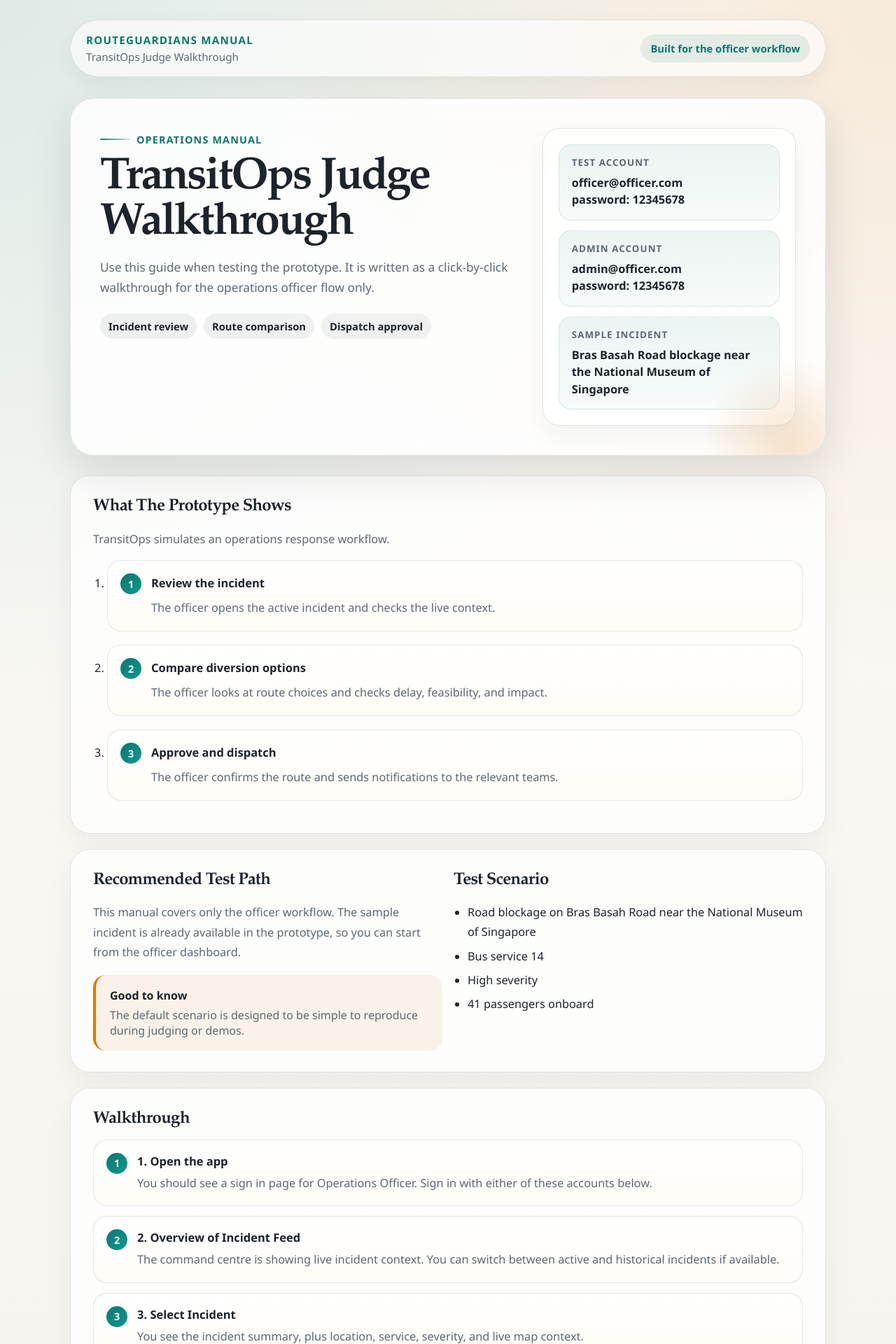
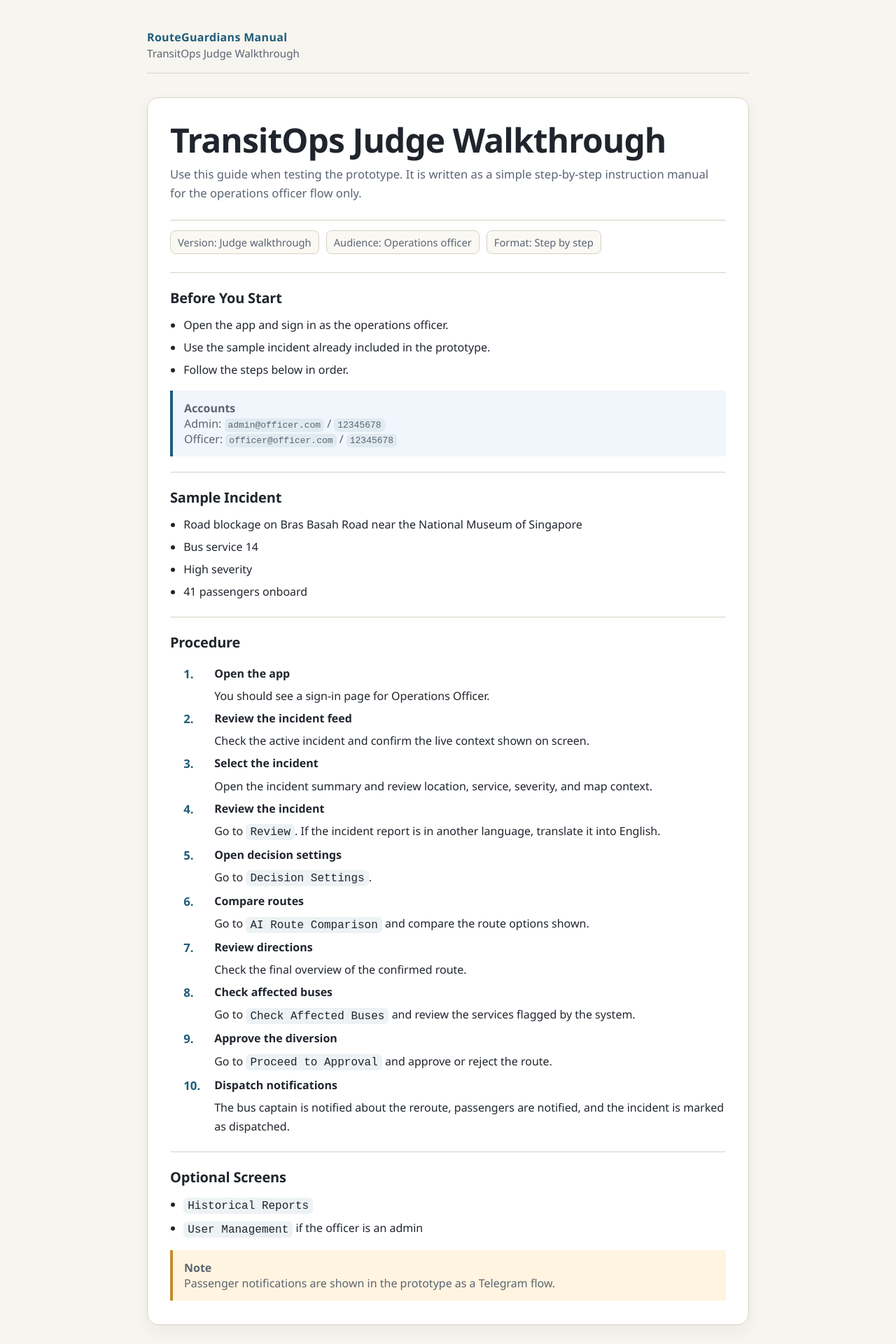
Before and after one commit to ZengZixuan05/RouteGuardians-Manual, a Jekyll site: the page built from index.md, in a window 1280 px wide. Shown: the top 1920 px of the page at 70% size. Built offline with Jekyll 4.4.1, drawn with Linux system fonts in a browser that asks for light colours; some of the changed text lies outside the part shown.

Commit message:
Simplify manual layout

```diff
--- a/_layouts/default.html
+++ b/_layouts/default.html
@@ -7,15 +7,14 @@
     <meta name="description" content="{{ page.description | default: site.description }}" />
     <style>
       :root {
-        --bg: #f4f1ea;
-        --panel: rgba(255, 255, 255, 0.82);
-        --panel-border: rgba(34, 43, 54, 0.12);
-        --text: #1d232b;
-        --muted: #5c6773;
-        --accent: #0f766e;
-        --accent-2: #d97706;
-        --shadow: 0 24px 60px rgba(18, 26, 33, 0.12);
-        --radius: 28px;
+        --bg: #f7f5ef;
+        --paper: #ffffff;
+        --border: #d8d2c5;
+        --text: #20252d;
+        --muted: #5b6472;
+        --accent: #1f5d7a;
+        --note: #f0f6fb;
+        --warn: #fff4df;
       }
 
       * {
@@ -28,12 +27,9 @@
 
       body {
         margin: 0;
-        font-family: "Avenir Next", "Aptos", "Segoe UI", system-ui, -apple-system, BlinkMacSystemFont, sans-serif;
+        font-family: "Aptos", "Segoe UI", system-ui, -apple-system, BlinkMacSystemFont, sans-serif;
         color: var(--text);
-        background:
-          radial-gradient(circle at top left, rgba(15, 118, 110, 0.12), transparent 30%),
-          radial-gradient(circle at top right, rgba(217, 119, 6, 0.12), transparent 28%),
-          linear-gradient(180deg, #fbfaf7 0%, var(--bg) 100%);
+        background: var(--bg);
       }
 
       a {
@@ -41,7 +37,7 @@
       }
 
       .shell {
-        max-width: 1120px;
+        max-width: 900px;
         margin: 0 auto;
         padding: 28px 20px 72px;
       }
@@ -51,25 +47,20 @@
         justify-content: space-between;
         align-items: center;
         gap: 16px;
-        padding: 18px 22px;
-        border: 1px solid var(--panel-border);
-        border-radius: 999px;
-        background: rgba(255, 255, 255, 0.6);
-        backdrop-filter: blur(16px);
-        box-shadow: 0 10px 30px rgba(18, 26, 33, 0.06);
-        margin-bottom: 30px;
+        padding: 14px 0 18px;
+        border-bottom: 1px solid var(--border);
+        margin-bottom: 34px;
       }
 
       .brand {
         display: flex;
         flex-direction: column;
-        gap: 4px;
+        gap: 2px;
       }
 
       .brand strong {
-        font-size: 0.95rem;
-        letter-spacing: 0.08em;
-        text-transform: uppercase;
+        font-size: 1rem;
+        letter-spacing: 0.02em;
         color: var(--accent);
       }
 
@@ -78,142 +69,69 @@
         font-size: 0.95rem;
       }
 
-      .pill {
-        display: inline-flex;
-        align-items: center;
-        gap: 8px;
-        border-radius: 999px;
-        padding: 10px 14px;
-        background: rgba(15, 118, 110, 0.1);
-        color: var(--accent);
-        font-size: 0.92rem;
-        font-weight: 600;
-        white-space: nowrap;
+      code {
+        padding: 0.16em 0.38em;
+        border-radius: 6px;
+        background: rgba(31, 93, 122, 0.08);
       }
 
-      .hero {
-        position: relative;
-        overflow: hidden;
-        border: 1px solid var(--panel-border);
-        border-radius: calc(var(--radius) + 6px);
-        background: var(--panel);
-        backdrop-filter: blur(18px);
-        box-shadow: var(--shadow);
-        padding: 42px;
-        margin-bottom: 28px;
-      }
-
-      .hero::after {
-        content: "";
-        position: absolute;
-        inset: auto -80px -120px auto;
-        width: 260px;
-        height: 260px;
-        border-radius: 50%;
-        background: radial-gradient(circle, rgba(217, 119, 6, 0.2), transparent 70%);
-        pointer-events: none;
-      }
-
-      .hero-grid {
-        display: grid;
-        grid-template-columns: minmax(0, 1.5fr) minmax(290px, 0.9fr);
-        gap: 28px;
-        align-items: start;
-      }
-
-      .eyebrow {
-        display: inline-flex;
-        align-items: center;
-        gap: 10px;
-        font-size: 0.9rem;
-        font-weight: 700;
-        letter-spacing: 0.08em;
-        text-transform: uppercase;
-        color: var(--accent);
-        margin-bottom: 14px;
-      }
-
-      .eyebrow::before {
-        content: "";
-        width: 42px;
-        height: 2px;
-        background: linear-gradient(90deg, var(--accent), rgba(15, 118, 110, 0.2));
-        border-radius: 999px;
+      main {
+        background: var(--paper);
+        border: 1px solid var(--border);
+        border-radius: 16px;
+        padding: 34px 32px;
+        box-shadow: 0 10px 24px rgba(32, 37, 45, 0.05);
       }
 
       h1 {
-        margin: 0 0 14px;
-        font-family: "Iowan Old Style", "Palatino Linotype", Georgia, serif;
-        font-weight: 700;
-        font-size: clamp(2.4rem, 5vw, 4.3rem);
-        line-height: 1.02;
-        letter-spacing: -0.04em;
+        margin: 0 0 8px;
+        font-size: clamp(2rem, 4vw, 3rem);
+        line-height: 1.1;
+        letter-spacing: -0.02em;
       }
 
-      .lead {
-        margin: 0;
-        font-size: 1.08rem;
-        line-height: 1.7;
+      .subtitle {
+        margin: 0 0 24px;
         color: var(--muted);
-        max-width: 68ch;
+        font-size: 1.04rem;
+        line-height: 1.65;
       }
 
-      .card {
-        border: 1px solid var(--panel-border);
-        border-radius: 24px;
-        background: rgba(255, 255, 255, 0.78);
-        box-shadow: 0 14px 30px rgba(18, 26, 33, 0.05);
-        padding: 22px;
+      .manual-meta {
+        display: flex;
+        flex-wrap: wrap;
+        gap: 10px;
+        margin-bottom: 26px;
+        padding: 14px 0 0;
+        border-top: 1px solid var(--border);
       }
 
-      .quickfacts {
-        display: grid;
-        gap: 14px;
-      }
-
-      .quickfact {
-        padding: 16px 18px;
-        border-radius: 18px;
-        background: linear-gradient(180deg, rgba(15, 118, 110, 0.08), rgba(15, 118, 110, 0.03));
-        border: 1px solid rgba(15, 118, 110, 0.12);
-      }
-
-      .quickfact small {
-        display: block;
-        text-transform: uppercase;
-        letter-spacing: 0.08em;
-        font-weight: 700;
+      .meta {
+        display: inline-block;
+        padding: 6px 10px;
+        border: 1px solid var(--border);
+        border-radius: 8px;
+        background: #faf8f3;
+        font-size: 0.92rem;
         color: var(--muted);
-        margin-bottom: 8px;
-      }
-
-      .quickfact strong {
-        display: block;
-        font-size: 1.02rem;
-        line-height: 1.5;
       }
 
       .section {
+        padding-top: 22px;
         margin-top: 22px;
-        padding: 30px 32px;
-        border-radius: var(--radius);
-        border: 1px solid var(--panel-border);
-        background: rgba(255, 255, 255, 0.74);
-        box-shadow: 0 16px 40px rgba(18, 26, 33, 0.05);
+        border-top: 1px solid var(--border);
       }
 
       .section h2 {
-        margin: 0 0 14px;
-        font-family: "Iowan Old Style", "Palatino Linotype", Georgia, serif;
-        font-weight: 700;
-        font-size: 1.5rem;
-        letter-spacing: -0.03em;
+        margin: 0 0 12px;
+        font-size: 1.25rem;
+        letter-spacing: -0.01em;
       }
 
       .section p,
       .section li {
-        font-size: 1.02rem;
-        line-height: 1.75;
+        font-size: 1rem;
+        line-height: 1.7;
         color: var(--text);
       }
 
@@ -223,115 +141,68 @@
 
       .section ul,
       .section ol {
-        padding-left: 1.25rem;
+        margin: 0;
+        padding-left: 1.2rem;
       }
 
       .section li + li {
-        margin-top: 0.35rem;
+        margin-top: 0.3rem;
       }
 
-      .timeline {
-        display: grid;
-        gap: 14px;
+      .procedure {
         counter-reset: step;
+        padding-left: 0;
       }
 
-      .step {
+      .procedure > li {
+        list-style: none;
         position: relative;
-        padding: 18px 18px 18px 62px;
-        border-radius: 20px;
-        border: 1px solid rgba(29, 35, 43, 0.1);
-        background: linear-gradient(180deg, rgba(255, 255, 255, 0.95), rgba(255, 252, 246, 0.95));
+        padding: 0 0 0 44px;
+        margin-top: 18px;
       }
 
-      .step::before {
+      .procedure > li::before {
         counter-increment: step;
-        content: counter(step);
+        content: counter(step) ".";
         position: absolute;
-        left: 18px;
-        top: 18px;
-        width: 30px;
-        height: 30px;
-        border-radius: 999px;
-        display: grid;
-        place-items: center;
-        background: linear-gradient(135deg, var(--accent), #0c9a8f);
-        color: white;
-        font-size: 0.9rem;
+        left: 0;
+        top: 0;
+        color: var(--accent);
         font-weight: 700;
+        font-size: 1.05rem;
       }
 
-      .step strong {
+      .step-title {
         display: block;
-        font-size: 1.03rem;
-        margin-bottom: 6px;
+        margin: 0 0 5px;
+        font-weight: 700;
+        color: var(--text);
       }
 
-      .step p {
-        margin: 0;
-      }
-
-      .grid-2 {
-        display: grid;
-        grid-template-columns: repeat(2, minmax(0, 1fr));
-        gap: 16px;
-      }
-
-      .muted {
+      .note {
+        margin: 16px 0 0;
+        padding: 14px 16px;
+        border-left: 4px solid var(--accent);
+        background: var(--note);
         color: var(--muted);
       }
 
-      .tag-row {
-        display: flex;
-        flex-wrap: wrap;
-        gap: 10px;
-      }
-
-      .tag {
-        display: inline-flex;
-        align-items: center;
-        padding: 8px 12px;
-        border-radius: 999px;
-        background: rgba(29, 35, 43, 0.06);
-        color: var(--text);
-        font-size: 0.92rem;
-        font-weight: 600;
-      }
-
-      .callout {
-        margin-top: 18px;
-        padding: 18px 20px;
-        border-left: 4px solid var(--accent-2);
-        background: rgba(217, 119, 6, 0.08);
-        border-radius: 18px;
-      }
-
-      .callout strong {
-        display: block;
-        margin-bottom: 6px;
-      }
-
-      code {
-        padding: 0.16em 0.38em;
-        border-radius: 6px;
-        background: rgba(29, 35, 43, 0.08);
+      .warning {
+        margin: 16px 0 0;
+        padding: 14px 16px;
+        border-left: 4px solid #c58a2a;
+        background: var(--warn);
+        color: var(--muted);
       }
 
       @media (max-width: 860px) {
-        .hero-grid,
-        .grid-2 {
-          grid-template-columns: 1fr;
+        .topbar {
+          align-items: flex-start;
+          flex-direction: column;
         }
 
-        .hero,
-        .section {
-          padding: 22px;
-        }
-
-        .topbar {
-          border-radius: 24px;
-          align-items: flex-start;
-          flex-direction: column;
+        main {
+          padding: 24px 18px;
         }
       }
     </style>
@@ -343,7 +214,6 @@
           <strong>RouteGuardians Manual</strong>
           <span>TransitOps Judge Walkthrough</span>
         </div>
-        <div class="pill">Built for the officer workflow</div>
       </header>
 
       <main>
--- a/index.md
+++ b/index.md
@@ -4,132 +4,96 @@ description: TransitOps Judge Walkthrough
 layout: default
 ---
 
-<section class="hero">
-  <div class="hero-grid">
-    <div>
-      <div class="eyebrow">Operations manual</div>
-      <h1>TransitOps Judge Walkthrough</h1>
-      <p class="lead">
-        Use this guide when testing the prototype. It is written as a click-by-click
-        walkthrough for the operations officer flow only.
-      </p>
-      <div class="tag-row" style="margin-top: 22px;">
-        <span class="tag">Incident review</span>
-        <span class="tag">Route comparison</span>
-        <span class="tag">Dispatch approval</span>
-      </div>
-    </div>
+<h1>TransitOps Judge Walkthrough</h1>
+<p class="subtitle">
+  Use this guide when testing the prototype. It is written as a simple step-by-step
+  instruction manual for the operations officer flow only.
+</p>
 
-    <aside class="card quickfacts">
-      <div class="quickfact">
-        <small>Test account</small>
-        <strong>officer@officer.com<br />password: 12345678</strong>
-      </div>
-      <div class="quickfact">
-        <small>Admin account</small>
-        <strong>admin@officer.com<br />password: 12345678</strong>
-      </div>
-      <div class="quickfact">
-        <small>Sample incident</small>
-        <strong>Bras Basah Road blockage near the National Museum of Singapore</strong>
-      </div>
-    </aside>
+<div class="manual-meta">
+  <span class="meta">Version: Judge walkthrough</span>
+  <span class="meta">Audience: Operations officer</span>
+  <span class="meta">Format: Step by step</span>
+</div>
+
+<section class="section">
+  <h2>Before You Start</h2>
+  <ul>
+    <li>Open the app and sign in as the operations officer.</li>
+    <li>Use the sample incident already included in the prototype.</li>
+    <li>Follow the steps below in order.</li>
+  </ul>
+  <div class="note">
+    <strong>Accounts</strong><br />
+    Admin: <code>admin@officer.com</code> / <code>12345678</code><br />
+    Officer: <code>officer@officer.com</code> / <code>12345678</code>
   </div>
 </section>
 
 <section class="section">
-  <h2>What The Prototype Shows</h2>
-  <p>TransitOps simulates an operations response workflow.</p>
-  <ol class="timeline">
-    <li class="step">
-      <strong>Review the incident</strong>
-      <p>The officer opens the active incident and checks the live context.</p>
-    </li>
-    <li class="step">
-      <strong>Compare diversion options</strong>
-      <p>The officer looks at route choices and checks delay, feasibility, and impact.</p>
-    </li>
-    <li class="step">
-      <strong>Approve and dispatch</strong>
-      <p>The officer confirms the route and sends notifications to the relevant teams.</p>
-    </li>
-  </ol>
-</section>
-
-<section class="section grid-2">
-  <div>
-    <h2>Recommended Test Path</h2>
-    <p>
-      This manual covers only the officer workflow. The sample incident is already
-      available in the prototype, so you can start from the officer dashboard.
-    </p>
-    <div class="callout">
-      <strong>Good to know</strong>
-      <span class="muted">The default scenario is designed to be simple to reproduce during judging or demos.</span>
-    </div>
-  </div>
-
-  <div>
-    <h2>Test Scenario</h2>
-    <ul>
-      <li>Road blockage on Bras Basah Road near the National Museum of Singapore</li>
-      <li>Bus service 14</li>
-      <li>High severity</li>
-      <li>41 passengers onboard</li>
-    </ul>
-  </div>
+  <h2>Sample Incident</h2>
+  <ul>
+    <li>Road blockage on Bras Basah Road near the National Museum of Singapore</li>
+    <li>Bus service 14</li>
+    <li>High severity</li>
+    <li>41 passengers onboard</li>
+  </ul>
 </section>
 
 <section class="section">
-  <h2>Walkthrough</h2>
-  <div class="timeline">
-    <div class="step">
-      <strong>1. Open the app</strong>
-      <p>You should see a sign in page for Operations Officer. Sign in with either of these accounts below.</p>
-    </div>
-    <div class="step">
-      <strong>2. Overview of Incident Feed</strong>
-      <p>The command centre is showing live incident context. You can switch between active and historical incidents if available.</p>
-    </div>
-    <div class="step">
-      <strong>3. Select Incident</strong>
-      <p>You see the incident summary, plus location, service, severity, and live map context.</p>
-    </div>
-    <div class="step">
-      <strong>4. Review Incident</strong>
-      <p>Go to <code>Review</code>. More details will be shown. If the incident report was written in another language, translate it into English.</p>
-    </div>
-    <div class="step">
-      <strong>5. Decision Settings</strong>
-      <p>Go to <code>Decision Settings</code>.</p>
-    </div>
-    <div class="step">
-      <strong>6. Compare routes</strong>
-      <p>Go to <code>AI Route Comparison</code>. One or more route options should appear, and you can compare delay and feasibility. You can also create a custom route or edit the AI-generated route.</p>
-    </div>
-    <div class="step">
-      <strong>7. Review Directions</strong>
-      <p>This gives a final overview of the confirmed route.</p>
-    </div>
-    <div class="step">
-      <strong>8. Check affected buses</strong>
-      <p>Go to <code>Check Affected Buses</code>. The system scans for services near the incident and shows affected buses that can be notified.</p>
-    </div>
-    <div class="step">
-      <strong>9. Approve the diversion</strong>
-      <p>Go to <code>Proceed to Approval</code>. The incident summary and selected diversion are shown. You can approve or reject the route.</p>
-    </div>
-    <div class="step">
-      <strong>10. Dispatch notifications</strong>
-      <p>The bus captain will be notified about the reroute. Passengers will be notified via Telegram, and the incident is marked as dispatched.</p>
-    </div>
-  </div>
+  <h2>Procedure</h2>
+  <ol class="procedure">
+    <li>
+      <span class="step-title">Open the app</span>
+      You should see a sign-in page for Operations Officer.
+    </li>
+    <li>
+      <span class="step-title">Review the incident feed</span>
+      Check the active incident and confirm the live context shown on screen.
+    </li>
+    <li>
+      <span class="step-title">Select the incident</span>
+      Open the incident summary and review location, service, severity, and map context.
+    </li>
+    <li>
+      <span class="step-title">Review the incident</span>
+      Go to <code>Review</code>. If the incident report is in another language, translate it into English.
+    </li>
+    <li>
+      <span class="step-title">Open decision settings</span>
+      Go to <code>Decision Settings</code>.
+    </li>
+    <li>
+      <span class="step-title">Compare routes</span>
+      Go to <code>AI Route Comparison</code> and compare the route options shown.
+    </li>
+    <li>
+      <span class="step-title">Review directions</span>
+      Check the final overview of the confirmed route.
+    </li>
+    <li>
+      <span class="step-title">Check affected buses</span>
+      Go to <code>Check Affected Buses</code> and review the services flagged by the system.
+    </li>
+    <li>
+      <span class="step-title">Approve the diversion</span>
+      Go to <code>Proceed to Approval</code> and approve or reject the route.
+    </li>
+    <li>
+      <span class="step-title">Dispatch notifications</span>
+      The bus captain is notified about the reroute, passengers are notified, and the incident is marked as dispatched.
+    </li>
+  </ol>
 </section>
 
 <section class="section">
   <h2>Optional Screens</h2>
   <ul>
     <li><code>Historical Reports</code></li>
-    <li><code>User Management</code> if the officer is an admin. Admin can add users.</li>
+    <li><code>User Management</code> if the officer is an admin</li>
   </ul>
+  <div class="warning">
+    <strong>Note</strong><br />
+    Passenger notifications are shown in the prototype as a Telegram flow.
+  </div>
 </section>
```
